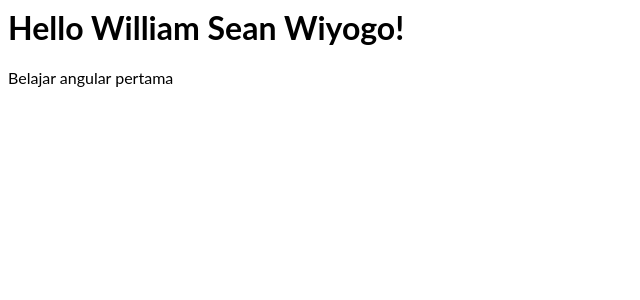
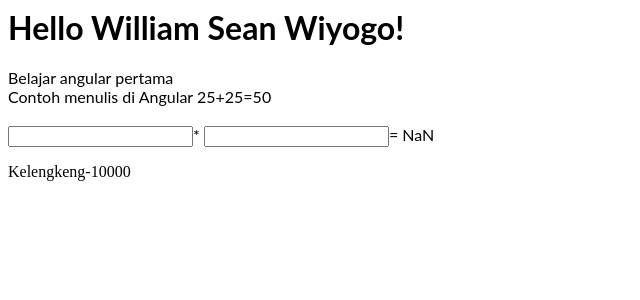
Before and after one commit to william-source/angular1, an Angular app: page / in a window 1280 px wide. Shown: the top 300 px of the page, without its empty margins (0-640 px from the left). Built offline with nearby package versions, Linux system fonts and the light colour scheme.

Commit message:
2 files modified-Coba1

```diff
--- a/src/app/app.component.html
+++ b/src/app/app.component.html
@@ -1,4 +1,15 @@
 <hello name="{{ name }}"></hello>
 <p>
  Belajar angular pertama
+ <br>
+ {{"Contoh menulis di Angular"}}
+ 25+25={{25+25}}
+ <br><br>
+ <input [(ngModel)] ="a" type = "text">*
+ <input [(ngModel)] ="b" type = "text">=
+ {{a*b}}
 </p>
+
+<div>
+  {{item.nama}}-{{item.harga}}
+</div>
--- a/src/app/app.component.ts
+++ b/src/app/app.component.ts
@@ -7,4 +7,8 @@
 })
 export class AppComponent  {
   name = 'William Sean Wiyogo';
+  item = {
+    nama : 'Kelengkeng',
+    harga : 10000
+  };
 }
```
